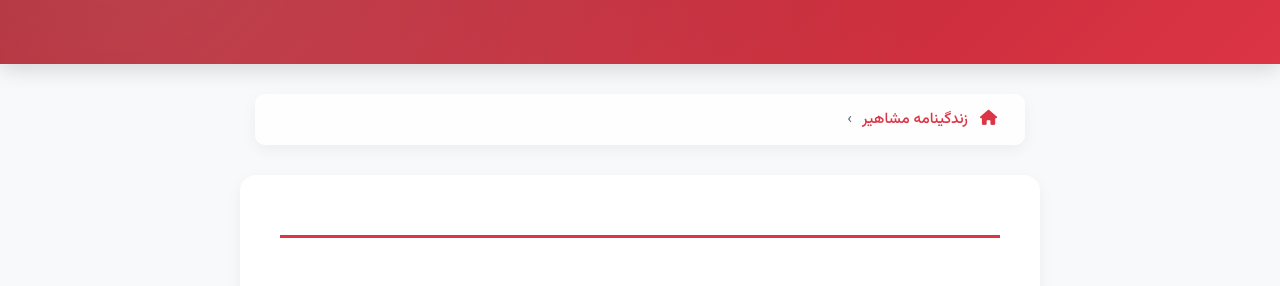
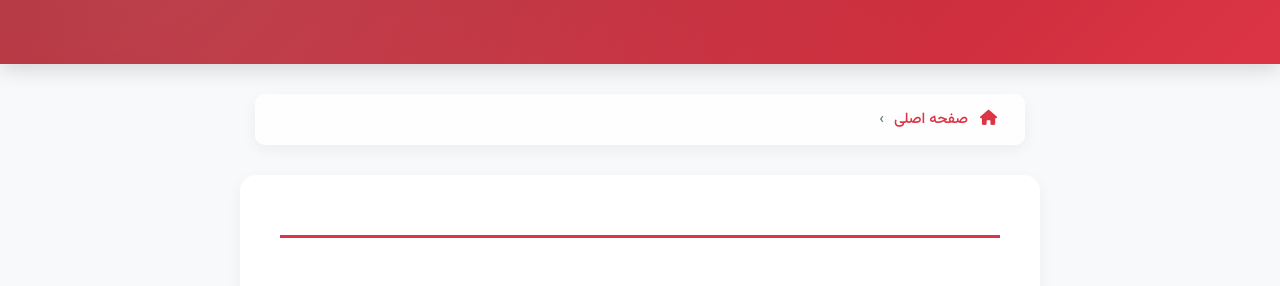
Before and after one commit to darkblog/darkblog.github.io, a Jekyll site: the page built from blog.html, in a window 1280 px wide and 900 px high. Shown: the part 179-465 px from the top of the window. Built offline with Jekyll 4.4.1, drawn with Linux system fonts in a browser that asks for light colours.

Commit message:
Update blog.html

```diff
--- a/blog.html
+++ b/blog.html
@@ -605,7 +605,7 @@ sitemap: false
                     <li class="breadcrumb-item" itemprop="itemListElement" itemscope itemtype="https://schema.org/ListItem">
                         <a href="https://indexes.ir/" itemprop="item">
                             <i class="fas fa-home me-2"></i>
-                            <span itemprop="name">زندگینامه مشاهیر</span>
+                            <span itemprop="name">صفحه اصلی</span>
                         </a>
                         <meta itemprop="position" content="1" />
                     </li>
```
